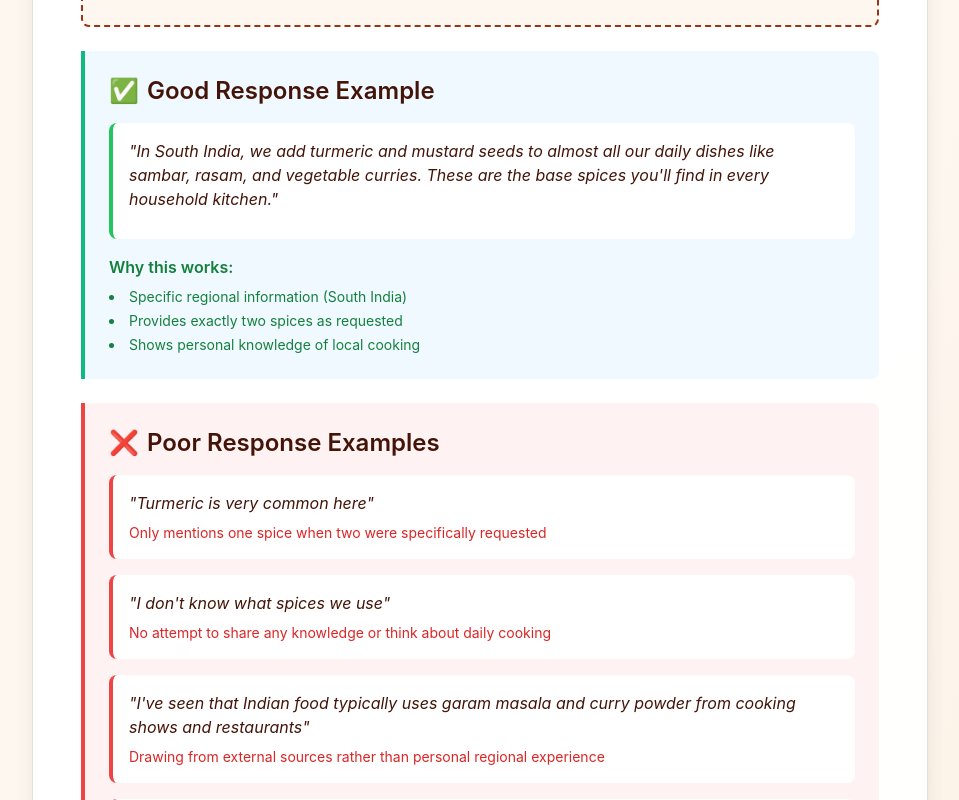
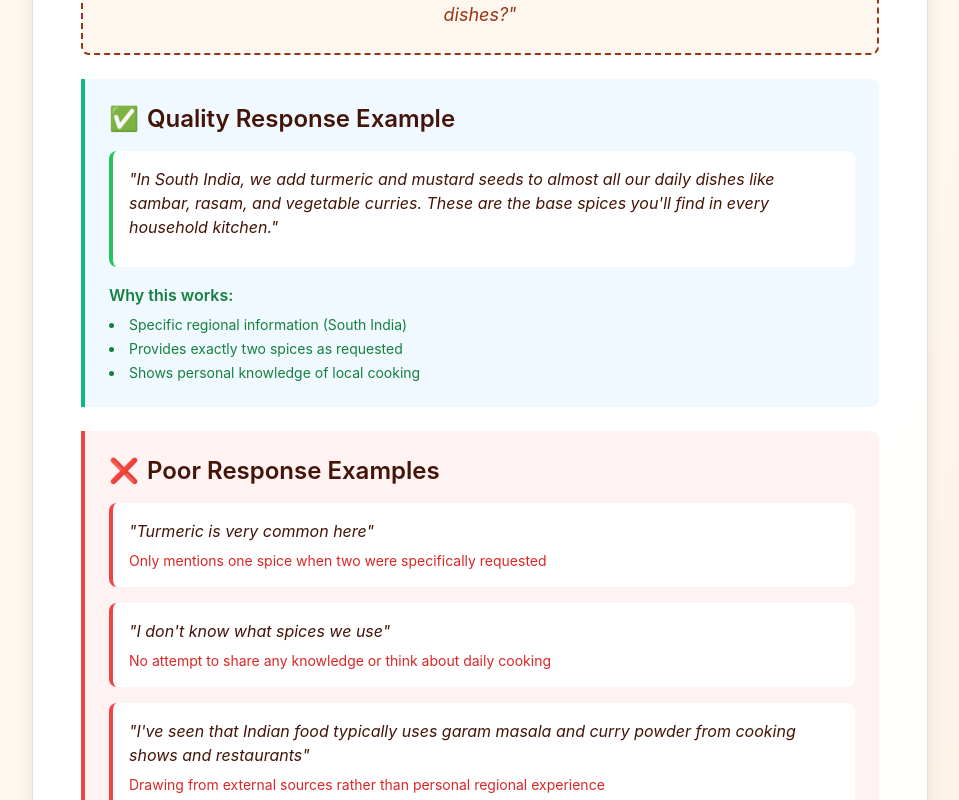
Before and after one commit to Sangmitra-06/CommonsenseForm, a React (Create React App) app in the folder client/: page / in a window 1280 px wide. Both pictures are taken after a click on the button "Continue to Response Guidelines". Shown: the part 334-1134 px from the top of the page, without its empty margins (160-1119 px from the left). Built offline with nearby package versions, Linux system fonts and the light colour scheme.

Commit message:
example page changed

```diff
--- a/client/src/components/IntroductionStructure.tsx
+++ b/client/src/components/IntroductionStructure.tsx
@@ -26,7 +26,7 @@ export default function IntroductionStructure({ onStartNew, onResume, hasExistin
             className="text-3xl md:text-4xl font-bold mb-4"
             style={{ color: 'var(--text-primary)' }}
           >
-            How to Give Good Responses
+            How to Give Quality Responses
           </h1>
           <div
             className="w-24 h-1 mx-auto rounded-full"
@@ -59,7 +59,7 @@ export default function IntroductionStructure({ onStartNew, onResume, hasExistin
             className="text-lg text-center mb-8"
             style={{ color: 'var(--text-secondary)' }}
           >
-            Here's what makes a helpful response, using this sample question:
+            Please note, quality responses are required for successful participation and full compensation. Here's what makes a quality response, using this sample question:
           </p>
 
           {/* Sample Question */}
@@ -88,7 +88,7 @@ export default function IntroductionStructure({ onStartNew, onResume, hasExistin
 >
   <h2 className="text-2xl font-semibold mb-4 flex items-center">
     <span className="text-2xl mr-2">✅</span>
-    <span style={{ color: 'var(--text-primary)' }}>Good Response Example</span>
+    <span style={{ color: 'var(--text-primary)' }}>Quality Response Example</span>
   </h2>
   <div className="bg-white p-4 rounded-lg border-l-4 border-green-500">
     <p className="text-custom-dark-brown italic mb-3">
@@ -161,7 +161,7 @@ export default function IntroductionStructure({ onStartNew, onResume, hasExistin
               className="text-2xl font-semibold mb-4"
               style={{ color: 'var(--text-primary)' }}
             >
-              💡 Quick Tips for Great Responses
+              💡 Quick Tips for Quality Responses
             </h2>
             <ul className="list-disc list-inside space-y-2" style={{ color: '#92400e' }}>
               <li><strong>Be specific about your region:</strong> North/South/East/West/Central India</li>
```
